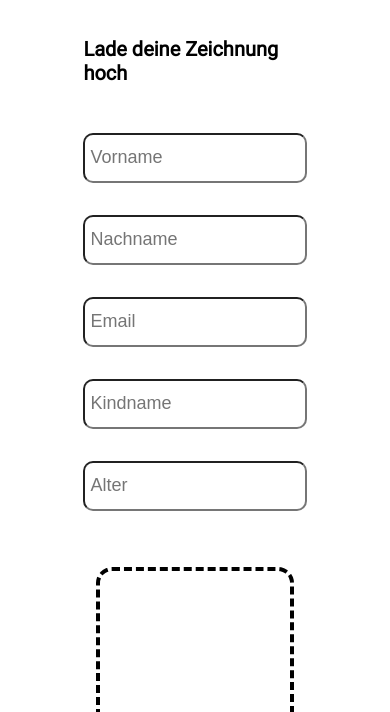
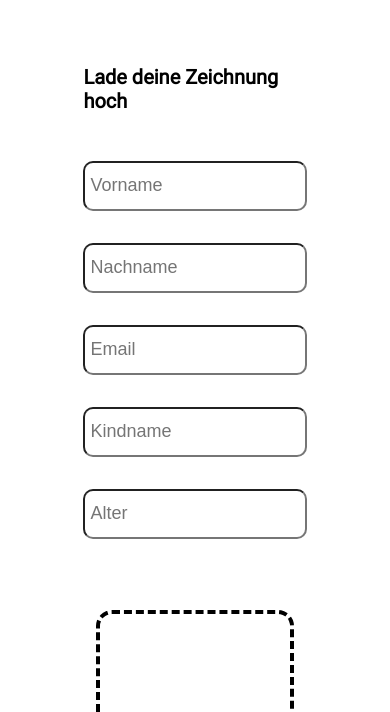
Before and after one commit to Hos18672/Sumsi-Malwettbewerb, a plain HTML site: page public/documents/upload.html in a window 390 px wide. Shown: the part 54-766 px from the top of the page. Drawn offline with Linux system fonts and the light colour scheme; files whose address does not match are found by name.

```diff
--- a/src/sass/_upload.scss
+++ b/src/sass/_upload.scss
@@ -1,7 +1,7 @@
 .upload-section{
   display: grid;
   grid-template-columns: 10% 1.5fr 2fr 10%;
-  grid-template-rows: repeat(4, 1fr);
+  grid-template-rows: 1fr, 10%;
   gap: 2rem;
   place-items: center;
   &_form{
@@ -77,8 +77,7 @@
 
   @media (max-width: 868px){
     grid-template-columns: 10% 1fr 10%;
-    grid-template-rows: repeat(5, 1fr);
-
+    grid-template-rows: 1fr 20% 15% 10%;
     &_form{
       grid-column: 2;
       grid-row: 1;
```
Also changed, not shown: public/documents/gallery.html (+0 -3 lines), public/css/main.css, 1 other file.
